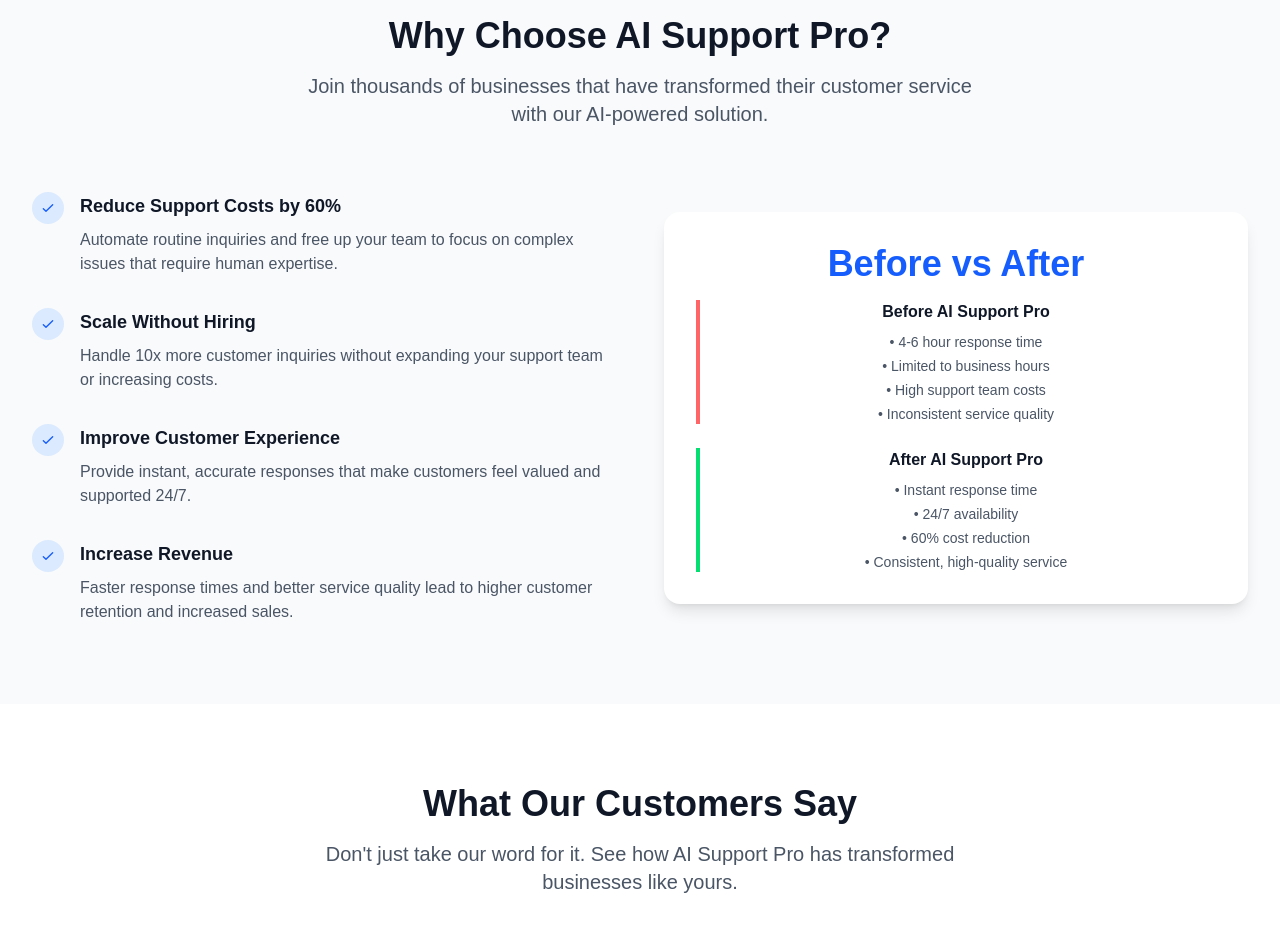
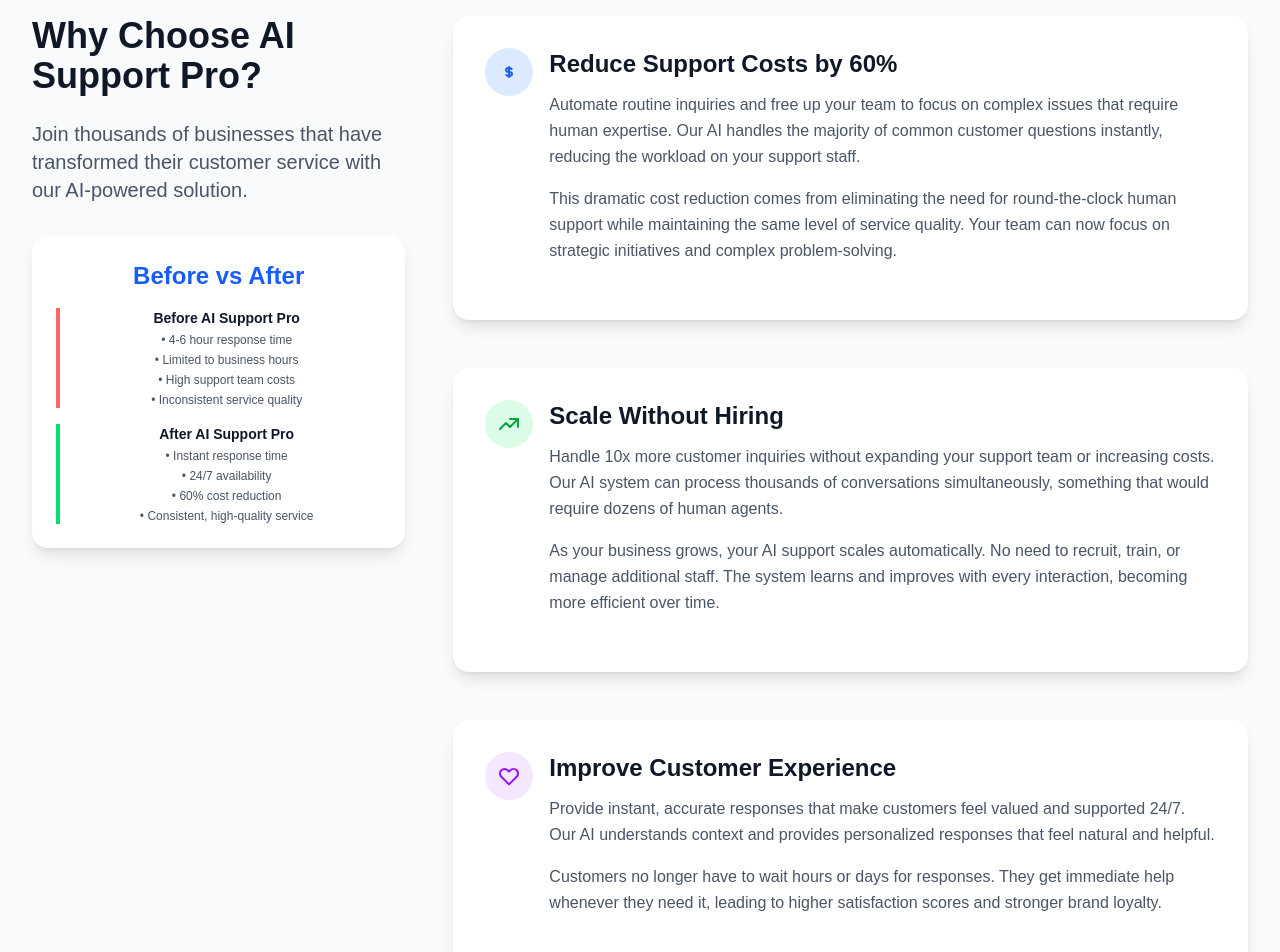
Before and after one commit to hinlaw/portfolio, a Next.js app: page / in a window 1280 px wide. Shown: the part 1520-2472 px from the top of the page. Built offline with nearby package versions, Linux system fonts and the light colour scheme.

Commit message:
sticky test

```diff
--- a/app/globals.css
+++ b/app/globals.css
@@ -24,67 +24,3 @@
   color: var(--foreground);
   font-family: Arial, Helvetica, sans-serif;
 }
-
-/* Custom animations for scroll-triggered content */
-@keyframes fadeIn {
-  from {
-    opacity: 0;
-    transform: translateY(20px);
-  }
-  to {
-    opacity: 1;
-    transform: translateY(0);
-  }
-}
-
-@keyframes slideIn {
-  from {
-    opacity: 0;
-    transform: translateX(30px);
-  }
-  to {
-    opacity: 1;
-    transform: translateX(0);
-  }
-}
-
-.animate-fadeIn {
-  animation: fadeIn 0.6s ease-out;
-}
-
-.animate-slideIn {
-  animation: slideIn 0.6s ease-out;
-}
-
-/* Smooth scroll behavior */
-html {
-  scroll-behavior: smooth;
-}
-
-/* Sticky section styles */
-.sticky-section {
-  transition: all 0.3s cubic-bezier(0.4, 0, 0.2, 1);
-}
-
-.sticky-section.fixed {
-  position: fixed;
-  top: 0;
-  left: 0;
-  width: 100%;
-  height: 100vh;
-  z-index: 40;
-}
-
-/* Content transition styles */
-.content-transition {
-  transition: all 0.5s cubic-bezier(0.4, 0, 0.2, 1);
-}
-
-/* Progress indicator animation */
-.progress-dot {
-  transition: all 0.3s ease-in-out;
-}
-
-.progress-dot.active {
-  transform: scale(1.2);
-}
--- a/app/page.tsx
+++ b/app/page.tsx
@@ -159,79 +159,32 @@
       {/* Benefits Section */}
       <section id="benefits" className="py-20 bg-gray-50">
         <div className="max-w-7xl mx-auto px-4 sm:px-6 lg:px-8">
-          <div className="text-center mb-16">
-            <h2 className="text-3xl md:text-4xl font-bold text-gray-900 mb-4">
+          <div className="grid grid-cols-1 lg:grid-cols-3 gap-12">
+            {/* Left Column - Header */}
+            <div className="lg:col-span-1">
+              <div className="sticky top-24">
+                <h2 className="text-3xl md:text-4xl font-bold text-gray-900 mb-6">
                   Why Choose AI Support Pro?
                 </h2>
-            <p className="text-xl text-gray-600 max-w-2xl mx-auto">
+                <p className="text-xl text-gray-600 mb-8">
                   Join thousands of businesses that have transformed their customer service with our AI-powered solution.
                 </p>
-          </div>
-          <div className="grid grid-cols-1 lg:grid-cols-2 gap-12 items-center">
-            <div>
-              <div className="space-y-8">
-                <div className="flex items-start space-x-4">
-                  <div className="flex-shrink-0 w-8 h-8 bg-blue-100 rounded-full flex items-center justify-center">
-                    <svg className="w-4 h-4 text-blue-600" fill="none" stroke="currentColor" viewBox="0 0 24 24">
-                      <path strokeLinecap="round" strokeLinejoin="round" strokeWidth={2} d="M5 13l4 4L19 7" />
-                    </svg>
-                  </div>
-                  <div>
-                    <h3 className="text-lg font-semibold text-gray-900 mb-2">Reduce Support Costs by 60%</h3>
-                    <p className="text-gray-600">Automate routine inquiries and free up your team to focus on complex issues that require human expertise.</p>
-                  </div>
-                </div>
-                <div className="flex items-start space-x-4">
-                  <div className="flex-shrink-0 w-8 h-8 bg-blue-100 rounded-full flex items-center justify-center">
-                    <svg className="w-4 h-4 text-blue-600" fill="none" stroke="currentColor" viewBox="0 0 24 24">
-                      <path strokeLinecap="round" strokeLinejoin="round" strokeWidth={2} d="M5 13l4 4L19 7" />
-                    </svg>
-                  </div>
-                  <div>
-                    <h3 className="text-lg font-semibold text-gray-900 mb-2">Scale Without Hiring</h3>
-                    <p className="text-gray-600">Handle 10x more customer inquiries without expanding your support team or increasing costs.</p>
-                  </div>
-                </div>
-                <div className="flex items-start space-x-4">
-                  <div className="flex-shrink-0 w-8 h-8 bg-blue-100 rounded-full flex items-center justify-center">
-                    <svg className="w-4 h-4 text-blue-600" fill="none" stroke="currentColor" viewBox="0 0 24 24">
-                      <path strokeLinecap="round" strokeLinejoin="round" strokeWidth={2} d="M5 13l4 4L19 7" />
-                    </svg>
-                  </div>
-                  <div>
-                    <h3 className="text-lg font-semibold text-gray-900 mb-2">Improve Customer Experience</h3>
-                    <p className="text-gray-600">Provide instant, accurate responses that make customers feel valued and supported 24/7.</p>
-                  </div>
-                </div>
-                <div className="flex items-start space-x-4">
-                  <div className="flex-shrink-0 w-8 h-8 bg-blue-100 rounded-full flex items-center justify-center">
-                    <svg className="w-4 h-4 text-blue-600" fill="none" stroke="currentColor" viewBox="0 0 24 24">
-                      <path strokeLinecap="round" strokeLinejoin="round" strokeWidth={2} d="M5 13l4 4L19 7" />
-                    </svg>
-                  </div>
-                  <div>
-                    <h3 className="text-lg font-semibold text-gray-900 mb-2">Increase Revenue</h3>
-                    <p className="text-gray-600">Faster response times and better service quality lead to higher customer retention and increased sales.</p>
-                  </div>
-                </div>
-              </div>
-            </div>
-            <div className="bg-white p-8 rounded-2xl shadow-lg">
+                <div className="bg-white p-6 rounded-2xl shadow-lg">
                   <div className="text-center">
-                <div className="text-4xl font-bold text-blue-600 mb-4">Before vs After</div>
-                <div className="space-y-6">
-                  <div className="border-l-4 border-red-400 pl-4">
-                    <h4 className="font-semibold text-gray-900">Before AI Support Pro</h4>
-                    <ul className="text-sm text-gray-600 mt-2 space-y-1">
+                    <div className="text-2xl font-bold text-blue-600 mb-4">Before vs After</div>
+                    <div className="space-y-4">
+                      <div className="border-l-4 border-red-400 pl-3">
+                        <h4 className="font-semibold text-gray-900 text-sm">Before AI Support Pro</h4>
+                        <ul className="text-xs text-gray-600 mt-1 space-y-1">
                           <li>• 4-6 hour response time</li>
                           <li>• Limited to business hours</li>
                           <li>• High support team costs</li>
                           <li>• Inconsistent service quality</li>
                         </ul>
                       </div>
-                  <div className="border-l-4 border-green-400 pl-4">
-                    <h4 className="font-semibold text-gray-900">After AI Support Pro</h4>
-                    <ul className="text-sm text-gray-600 mt-2 space-y-1">
+                      <div className="border-l-4 border-green-400 pl-3">
+                        <h4 className="font-semibold text-gray-900 text-sm">After AI Support Pro</h4>
+                        <ul className="text-xs text-gray-600 mt-1 space-y-1">
                           <li>• Instant response time</li>
                           <li>• 24/7 availability</li>
                           <li>• 60% cost reduction</li>
@@ -239,6 +192,89 @@
                         </ul>
                       </div>
                     </div>
+                  </div>
+                </div>
+              </div>
+            </div>
+
+            {/* Right Column - Article Content */}
+            <div className="lg:col-span-2">
+              <div className="space-y-12">
+                <article className="bg-white p-8 rounded-2xl shadow-lg">
+                  <div className="flex items-start space-x-4 mb-6">
+                    <div className="flex-shrink-0 w-12 h-12 bg-blue-100 rounded-full flex items-center justify-center">
+                      <svg className="w-6 h-6 text-blue-600" fill="none" stroke="currentColor" viewBox="0 0 24 24">
+                        <path strokeLinecap="round" strokeLinejoin="round" strokeWidth={2} d="M12 8c-1.657 0-3 .895-3 2s1.343 2 3 2 3 .895 3 2-1.343 2-3 2m0-8c1.11 0 2.08.402 2.599 1M12 8V7m0 1v8m0 0v1m0-1c-1.11 0-2.08-.402-2.599-1" />
+                      </svg>
+                    </div>
+                    <div>
+                      <h3 className="text-2xl font-bold text-gray-900 mb-3">Reduce Support Costs by 60%</h3>
+                      <p className="text-gray-600 leading-relaxed mb-4">
+                        Automate routine inquiries and free up your team to focus on complex issues that require human expertise. Our AI handles the majority of common customer questions instantly, reducing the workload on your support staff.
+                      </p>
+                      <p className="text-gray-600 leading-relaxed">
+                        This dramatic cost reduction comes from eliminating the need for round-the-clock human support while maintaining the same level of service quality. Your team can now focus on strategic initiatives and complex problem-solving.
+                      </p>
+                    </div>
+                  </div>
+                </article>
+
+                <article className="bg-white p-8 rounded-2xl shadow-lg">
+                  <div className="flex items-start space-x-4 mb-6">
+                    <div className="flex-shrink-0 w-12 h-12 bg-green-100 rounded-full flex items-center justify-center">
+                      <svg className="w-6 h-6 text-green-600" fill="none" stroke="currentColor" viewBox="0 0 24 24">
+                        <path strokeLinecap="round" strokeLinejoin="round" strokeWidth={2} d="M13 7h8m0 0v8m0-8l-8 8-4-4-6 6" />
+                      </svg>
+                    </div>
+                    <div>
+                      <h3 className="text-2xl font-bold text-gray-900 mb-3">Scale Without Hiring</h3>
+                      <p className="text-gray-600 leading-relaxed mb-4">
+                        Handle 10x more customer inquiries without expanding your support team or increasing costs. Our AI system can process thousands of conversations simultaneously, something that would require dozens of human agents.
+                      </p>
+                      <p className="text-gray-600 leading-relaxed">
+                        As your business grows, your AI support scales automatically. No need to recruit, train, or manage additional staff. The system learns and improves with every interaction, becoming more efficient over time.
+                      </p>
+                    </div>
+                  </div>
+                </article>
+
+                <article className="bg-white p-8 rounded-2xl shadow-lg">
+                  <div className="flex items-start space-x-4 mb-6">
+                    <div className="flex-shrink-0 w-12 h-12 bg-purple-100 rounded-full flex items-center justify-center">
+                      <svg className="w-6 h-6 text-purple-600" fill="none" stroke="currentColor" viewBox="0 0 24 24">
+                        <path strokeLinecap="round" strokeLinejoin="round" strokeWidth={2} d="M4.318 6.318a4.5 4.5 0 000 6.364L12 20.364l7.682-7.682a4.5 4.5 0 00-6.364-6.364L12 7.636l-1.318-1.318a4.5 4.5 0 00-6.364 0z" />
+                      </svg>
+                    </div>
+                    <div>
+                      <h3 className="text-2xl font-bold text-gray-900 mb-3">Improve Customer Experience</h3>
+                      <p className="text-gray-600 leading-relaxed mb-4">
+                        Provide instant, accurate responses that make customers feel valued and supported 24/7. Our AI understands context and provides personalized responses that feel natural and helpful.
+                      </p>
+                      <p className="text-gray-600 leading-relaxed">
+                        Customers no longer have to wait hours or days for responses. They get immediate help whenever they need it, leading to higher satisfaction scores and stronger brand loyalty.
+                      </p>
+                    </div>
+                  </div>
+                </article>
+
+                <article className="bg-white p-8 rounded-2xl shadow-lg">
+                  <div className="flex items-start space-x-4 mb-6">
+                    <div className="flex-shrink-0 w-12 h-12 bg-orange-100 rounded-full flex items-center justify-center">
+                      <svg className="w-6 h-6 text-orange-600" fill="none" stroke="currentColor" viewBox="0 0 24 24">
+                        <path strokeLinecap="round" strokeLinejoin="round" strokeWidth={2} d="M9 19v-6a2 2 0 00-2-2H5a2 2 0 00-2 2v6a2 2 0 002 2h2a2 2 0 002-2zm0 0V9a2 2 0 012-2h2a2 2 0 012 2v10m-6 0a2 2 0 002 2h2a2 2 0 002-2m0 0V5a2 2 0 012-2h2a2 2 0 012 2v14a2 2 0 01-2 2h-2a2 2 0 01-2-2z" />
+                      </svg>
+                    </div>
+                    <div>
+                      <h3 className="text-2xl font-bold text-gray-900 mb-3">Increase Revenue</h3>
+                      <p className="text-gray-600 leading-relaxed mb-4">
+                        Faster response times and better service quality lead to higher customer retention and increased sales. Satisfied customers are more likely to make repeat purchases and recommend your business to others.
+                      </p>
+                      <p className="text-gray-600 leading-relaxed">
+                        Our AI can also identify upselling and cross-selling opportunities during conversations, helping you maximize revenue from every customer interaction while providing genuine value.
+                      </p>
+                    </div>
+                  </div>
+                </article>
               </div>
             </div>
           </div>
```
Lines whose indentation alone changed are shown as unchanged.
